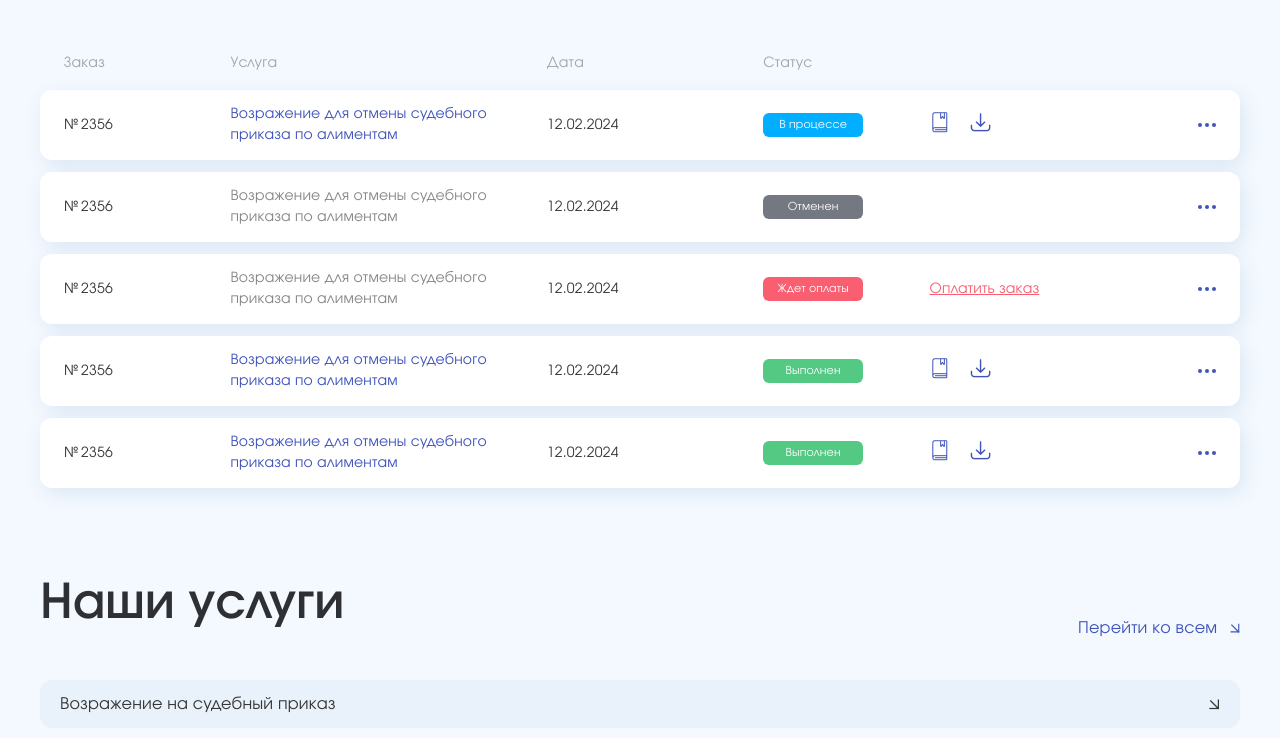
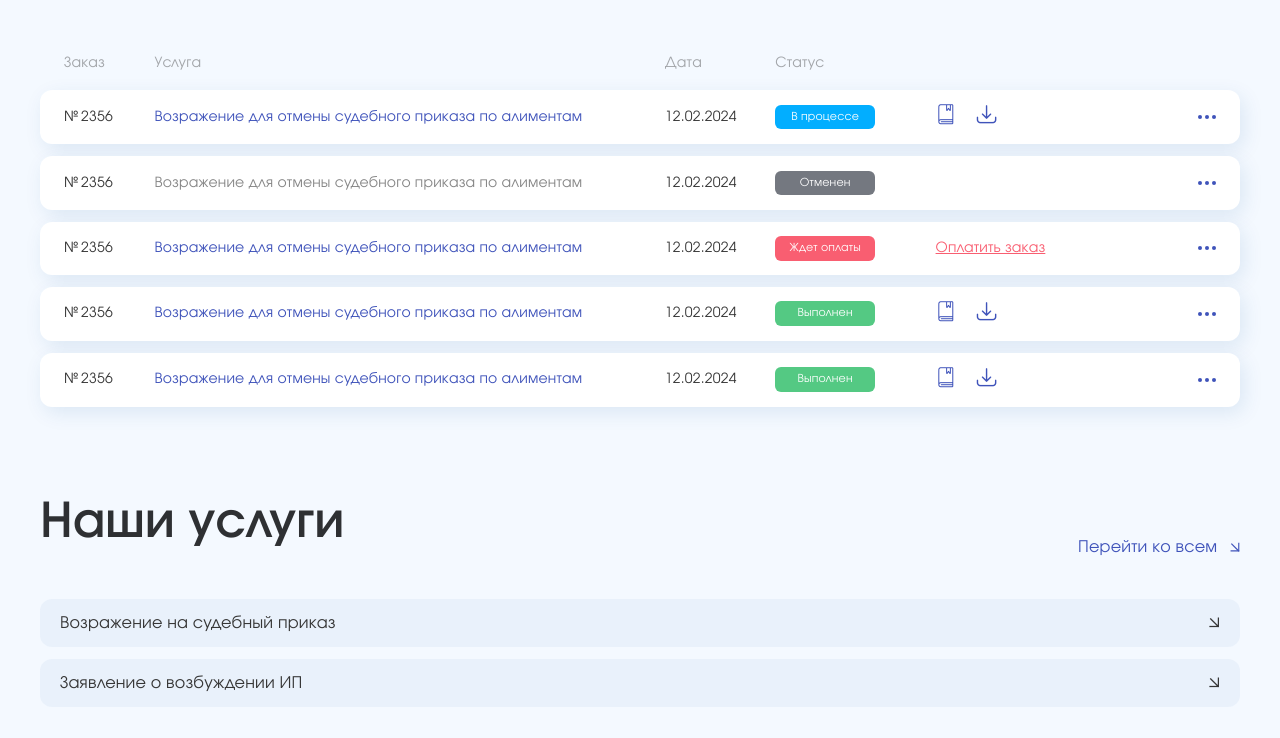
Before and after one commit to aliszhuravl/inargument, a plain HTML site: page web/index.html in a window 1280 px wide. Shown: the part 1041-1779 px from the top of the page. Drawn offline with nearby package versions, Linux system fonts and the light colour scheme; files whose address does not match are found by name.

Commit message:
статус

```diff
--- a/src/sass/blocks/_catalog.scss
+++ b/src/sass/blocks/_catalog.scss
@@ -42,15 +42,15 @@
       font-size: 14px;
       color: rgba(41, 41, 41, 0.4);
       .order_num {
-        width: 150px;
+        width: 80px;
       }
       .row_name {
-        width: 300px;
+        width: 500px;
       }
       .row_date {
-        width: 200px;
+        width: 100px;
       }
-      .status {
+      .status_box {
         width: 150px;
       }
       .download {
@@ -78,10 +78,10 @@
         margin-bottom: 0;
       }
         .order_num {
-          width: 150px;
+          width: 80px;
         }
         .row_name {
-          width: 300px;
+          width: 500px;
           color: $color-blue;
           text-decoration: none;
             &:hover {
@@ -89,9 +89,9 @@
             }
         }
         .row_date {
-          width: 200px;
+          width: 100px;
         }
-        .status {
+        .status_box {
           width: 150px;
         }
         .more {
@@ -173,32 +173,7 @@
   }
 }
 
-.in_progress {
-  font-size: 11px;
-  color: #fff;
-  background-color: #02AEFF;
-  padding: 4px 12px;
-  border-radius: 6px;
-  width: 100px;
-  display: flex;
-  align-items: center;
-  justify-content: center;
-}
-
-.cancelled {
-  font-size: 11px;
-  color: #fff;
-  background-color: $color-gray-50;
-  padding: 4px 12px;
-  border-radius: 6px;
-  width: 100px;
-  display: flex;
-  align-items: center;
-  justify-content: center;
-}
-
-.done {
-  background-color: #54C983;
+.status {
   font-size: 11px;
   color: #fff;
   padding: 4px 12px;
@@ -208,6 +183,7 @@
   align-items: center;
   justify-content: center;
 }
+
 
 @media (max-width: 1199px) {
   .catalog_box__table_top {
@@ -237,7 +213,7 @@
         order: 4;
         margin-bottom: 20px;
       }
-      .status {
+      .status_box {
         order: 5;
         width: 50%;
       }
--- a/src/sass/blocks/_links.scss
+++ b/src/sass/blocks/_links.scss
@@ -44,13 +44,3 @@
     font-size: 12px;
   }
 }
-
-.non_active {
-  color: $color-black !important;
-  opacity: 0.6;
-  cursor: default;
-  text-decoration: none;
-    &:hover {
-      color: $color-black;
-    }
-}
--- a/src/sass/blocks/_my-orders.scss
+++ b/src/sass/blocks/_my-orders.scss
@@ -1,3 +1,28 @@
+
+.row_cancelled {
+  .row_name {
+    color: $color-black !important;
+    opacity: 0.6;
+    cursor: default;
+    text-decoration: none;
+    &:hover {
+      color: $color-black;
+    }
+  }
+  .my-order_actions {
+    visibility: hidden;
+  }
+  .status {
+    background-color: $color-gray-50;
+  }
+}
+
+.row_inprogress {
+  .status {
+    background-color: #02AEFF;
+  }
+}
+
 .row_topay {
   .to-pay-block {
     width: 120px;
@@ -5,13 +30,19 @@
     text-decoration: underline;
     color: #f95e71;
   }
+  .status {
+    background-color: #f95e71;
+  }
 }
 
-.row_cancelled {
-  .my-order_actions {
-    visibility: hidden;
+.row_done {
+
+  .status {
+    background-color: #54C983;
   }
 }
+
+
 
 .my-order_actions {
   display: flex;
@@ -30,15 +61,3 @@
         }
     }
 }
-
-.wait-payment {
-  background-color: #f95e71;
-  font-size: 11px;
-  color: #fff;
-  padding: 4px 12px;
-  border-radius: 6px;
-  width: 100px;
-  display: flex;
-  align-items: center;
-  justify-content: center;
-}
--- a/web/index.html
+++ b/web/index.html
@@ -122,15 +122,15 @@
                             <p class="order_num">Заказ</p>
                             <p class="row_name">Услуга</p>
                             <p class="row_date">Дата</p>
-                            <p class="status">Статус</p>
+                            <p class="status_box">Статус</p>
                             <p class="download">Загрузка</p>
                             <p class="more">Подробнее</p>
                         </div>
-                        <div class="link link_black catalog_box__table_row">
+                        <div class="link link_black catalog_box__table_row row_inprogress">
                             <p class="order_num">№ 2356</p>
                             <a href="#" class="row_name">Возражение для отмены судебного приказа по алиментам</a>
                             <p class="row_date">12.02.2024</p>
-                            <p class="status"><span class="in_progress">В процессе</span></p>
+                            <p class="status_box"><span class="status">В процессе</span></p>
                             <div class="my-order_actions">
                                 <div class="mo_action">
                                     <a href="#" class="link"><span class="icon-instr"></span></a>
@@ -160,9 +160,9 @@
                         </div>
                         <div class="link link_black catalog_box__table_row row_cancelled">
                             <p class="order_num">№ 2356</p>
-                            <a href="#" class="row_name non_active">Возражение для отмены судебного приказа по алиментам</a>
+                            <a href="#" class="row_name">Возражение для отмены судебного приказа по алиментам</a>
                             <p class="row_date">12.02.2024</p>
-                            <p class="status"><span class="cancelled">Отменен</span></p>
+                            <p class="status_box"><span class="status">Отменен</span></p>
                             <div class="my-order_actions">
                                 <div class="mo_action">
                                     <a href="#" class="link"><span class="icon-instr"></span></a>
@@ -194,7 +194,7 @@
                             <p class="order_num">№ 2356</p>
                             <a href="#" class="row_name non_active">Возражение для отмены судебного приказа по алиментам</a>
                             <p class="row_date">12.02.2024</p>
-                            <p class="status"><span class="wait-payment">Ждет оплаты</span></p>
+                            <p class="status_box"><span class="status">Ждет оплаты</span></p>
                             <a href="pay.html" class="link to-pay-block">Оплатить заказ</a>
                             <div class="more">
                                 <button class="more_btn">
@@ -215,11 +215,11 @@
                                 </div>
                             </div>
                         </div>
-                        <div  class="link link_black catalog_box__table_row">
+                        <div  class="link link_black catalog_box__table_row row_done">
                             <p class="order_num">№ 2356</p>
                             <a href="#" class="row_name">Возражение для отмены судебного приказа по алиментам</a>
                             <p class="row_date">12.02.2024</p>
-                            <p class="status"><span class="done">Выполнен</span></p>
+                            <p class="status_box"><span class="status">Выполнен</span></p>
                             <div class="my-order_actions">
                                 <div class="mo_action">
                                     <a href="#" class="link"><span class="icon-instr"></span></a>
@@ -247,11 +247,11 @@
                                 </div>
                             </div>
                         </div>
-                        <div class="link link_black catalog_box__table_row">
+                        <div class="link link_black catalog_box__table_row row_done">
                             <p class="order_num">№ 2356</p>
                             <a href="#" class="row_name">Возражение для отмены судебного приказа по алиментам</a>
                             <p class="row_date">12.02.2024</p>
-                            <p class="status"><span class="done">Выполнен</span></p>
+                            <p class="status_box"><span class="status">Выполнен</span></p>
                             <div class="my-order_actions">
                                 <div class="mo_action">
                                     <a href="#" class="link"><span class="icon-instr"></span></a>
```
Also changed, not shown: src/index.html (+10 -10 lines), web/css/main.css.
